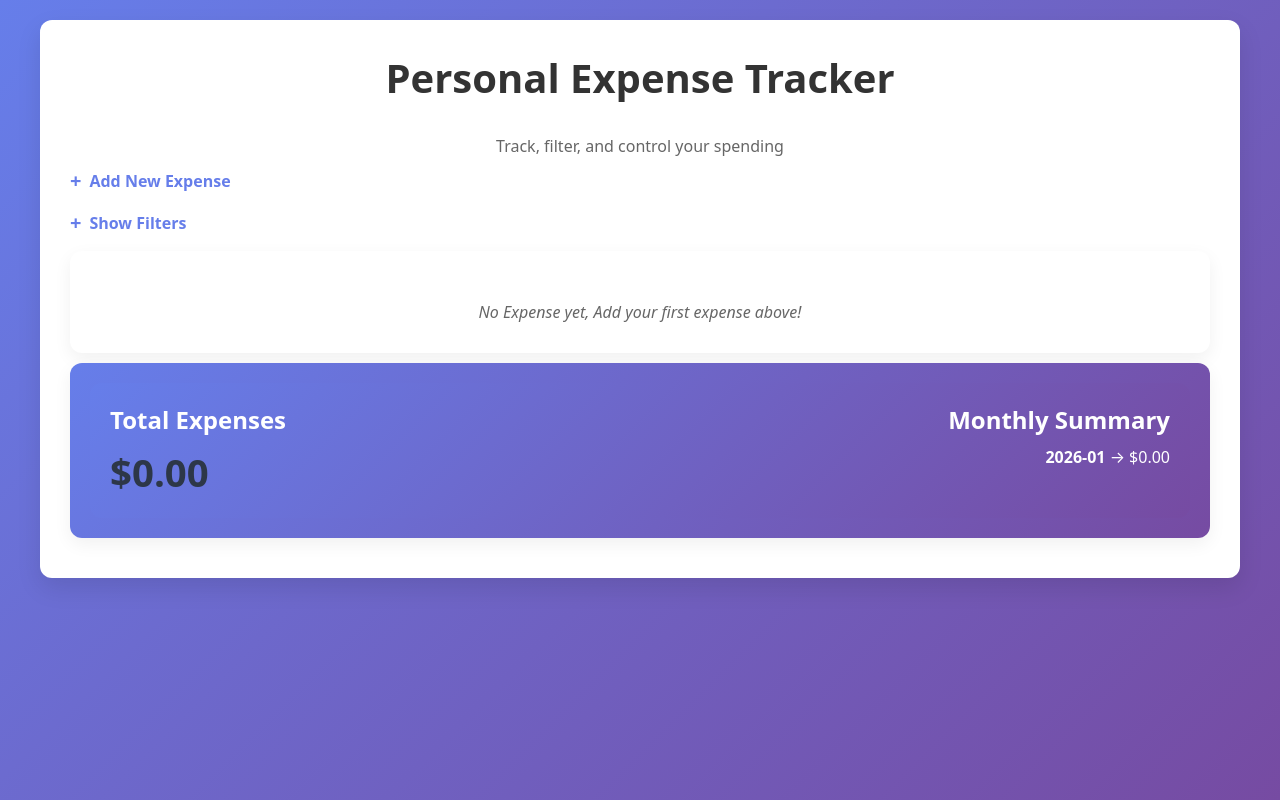
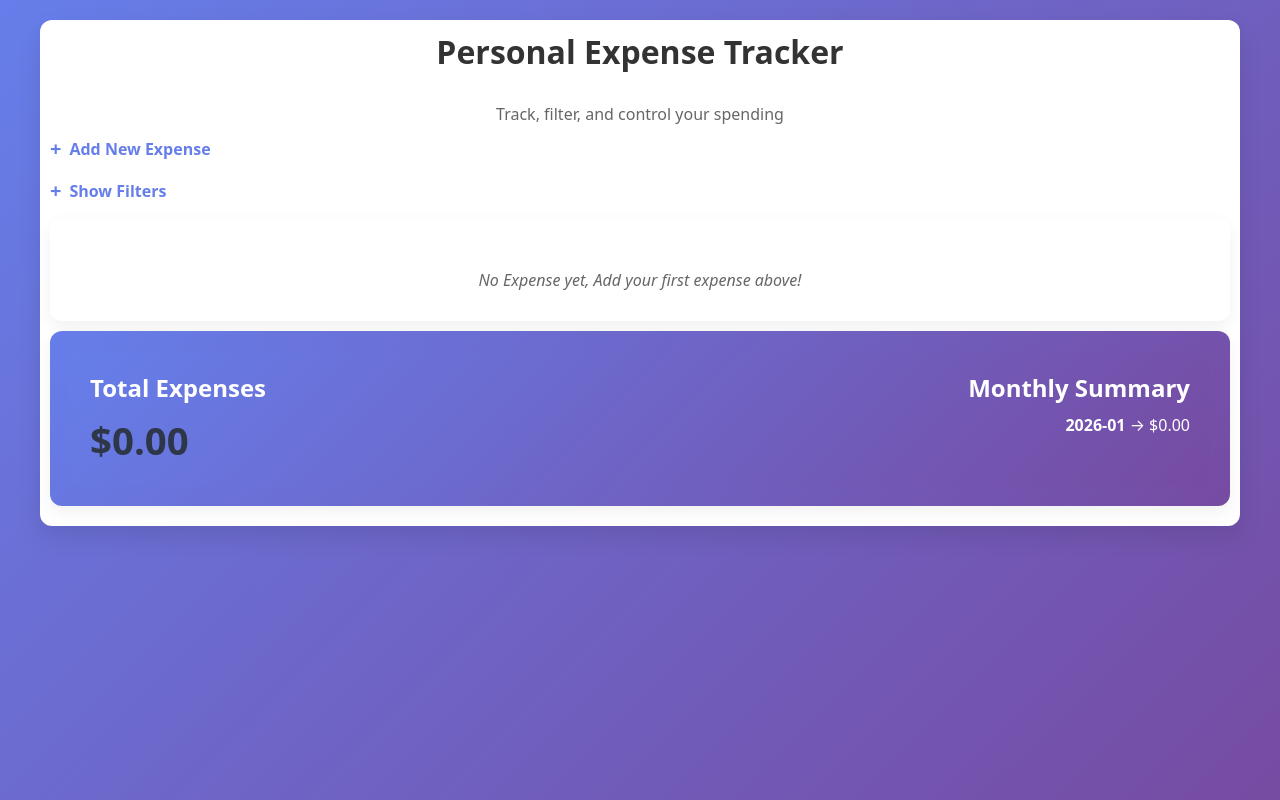
Before and after one commit to singhpreet86/react-essentials-assignment, a React (Create React App) app: page / in a window 1280 px wide. Built offline with nearby package versions, Linux system fonts and the light colour scheme.

Commit message:
Update index.css

```diff
--- a/src/index.css
+++ b/src/index.css
@@ -17,7 +17,7 @@ body{
   margin: 0 auto;
   background: white;
   border-radius: 12px;
-  padding: 30px;
+  padding: 10px;
   box-shadow: 0 10px 25px rgba(0, 0, 0, 0.1);
 }
 
@@ -25,7 +25,7 @@ h1{
   text-align: center;
   color: #333;
   margin-bottom: 30px;
-  font-size: 2.5rem;
+  font-size: 2rem;
 }
 
 .expense-form{
@@ -281,3 +281,11 @@ width: 50%;
 .toggle-label {
   font-size: 16px;
 }
+
+.filter-button {
+ background: #e53e3e;
+ color: white;
+  padding: 8px 12px;
+
+
+}
```
